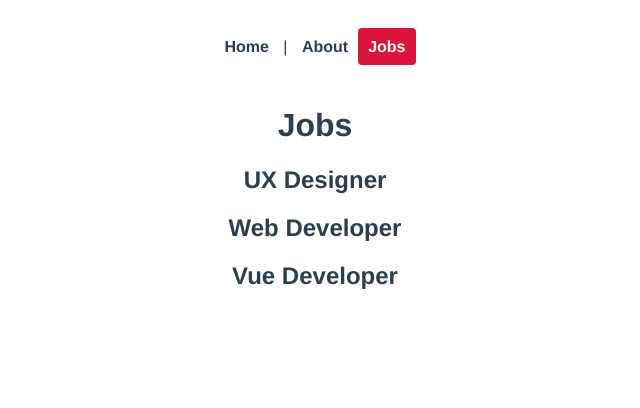
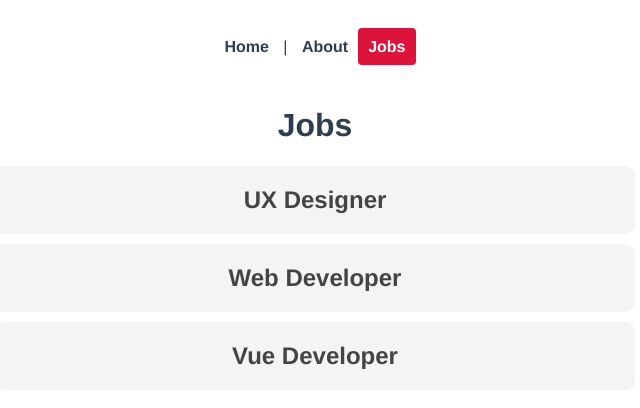
Before and after one commit to deeepak-me/vue-tutorials, a Vue app in the folder flo-jobs/: page /jobs in a window 1280 px wide. Shown: the top 408 px of the page, without its empty margins (325-965 px from the left). Built offline with nearby package versions, Linux system fonts and the light colour scheme.

Commit message:
feat:redirect completed

```diff
--- a/flo-jobs/src/views/Jobs/Jobs.vue
+++ b/flo-jobs/src/views/Jobs/Jobs.vue
@@ -1,7 +1,9 @@
 <template>
   <h1>Jobs</h1>
-  <div v-for="job in Jobs" :key="job.id">
-    <h2>{{ job.title }}</h2>
+  <div v-for="job in Jobs" :key="job.id" class="job">
+    <router-link :to="{ name: 'JobDetails', params: { id: job.id } }">
+      <h2>{{ job.title }}</h2>
+    </router-link>
   </div>
 </template>
 
@@ -19,4 +21,22 @@
 };
 </script>
 
-<style></style>
+<style>
+.job h2 {
+  background: #f4f4f4;
+  padding: 20px;
+  border-radius: 10px;
+  margin: 10px auto;
+  max-width: 600px;
+  cursor: pointer;
+  color: #444;
+}
+
+.job h2:hover {
+  background: #ddd;
+}
+
+.job a {
+  text-decoration: none;
+}
+</style>
```
